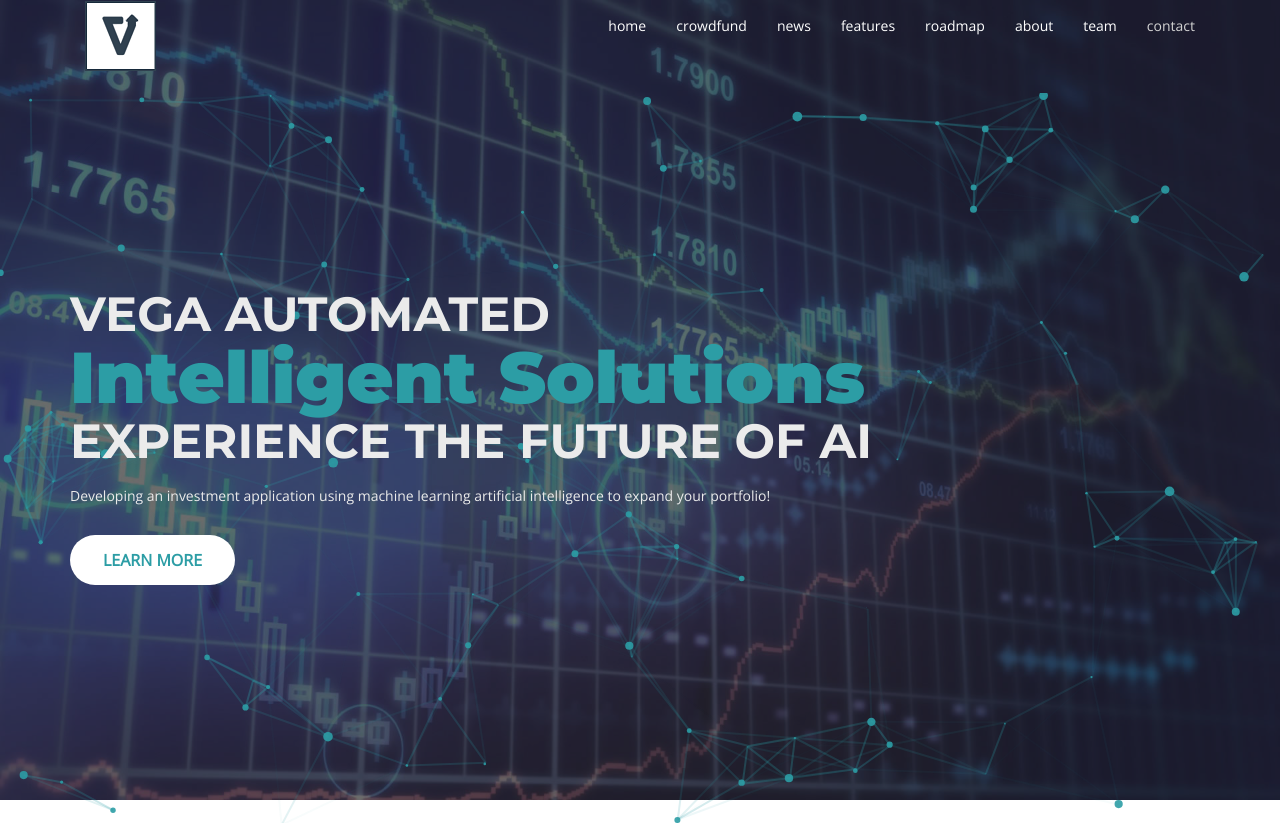
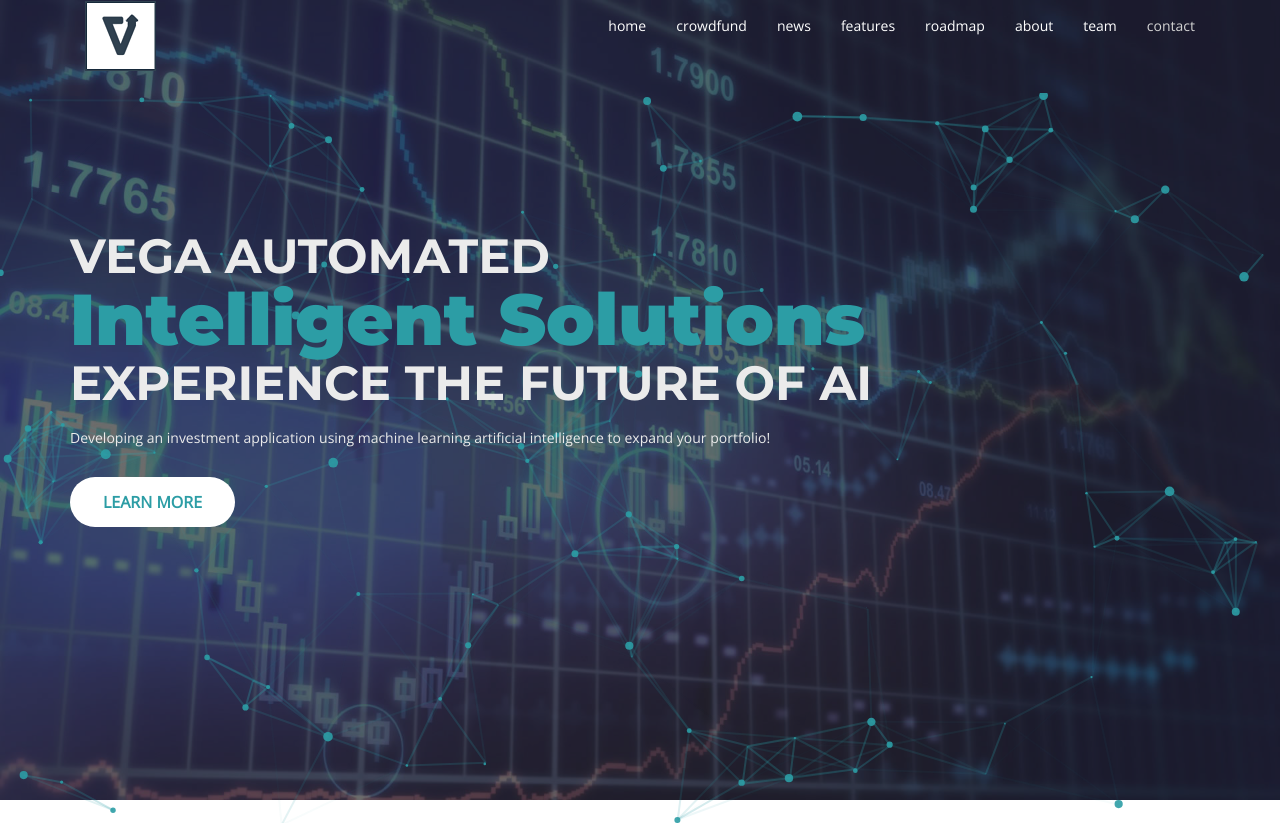
Before and after one commit to VegaAISolutions/VAISWeb, a Flask app: page / in a window 1280 px wide. Shown: the top 827 px of the page. Run offline with Flask 2, Linux system fonts and the light colour scheme; some libraries are stand-ins or nearby versions; some web fonts are replaced.

Commit message:
cf updates

```diff
--- a/app/static/assets/css/style.css
+++ b/app/static/assets/css/style.css
@@ -83,7 +83,7 @@ h3,
 h4,
 h5,
 h6 {
-    color: #FFFFFF;
+    color: #fff;
     font-family: "Montserrat", sans-serif;
     font-weight: 700;
     margin: 0 0 15px;
@@ -290,7 +290,7 @@ body {
 }
 .banar_text {
 	position: absolute;
-	top: 198px;
+	top: 140px;
 }
 .banar_text h2 {
     color: #ebebeb;
```
